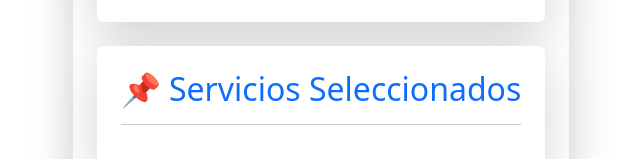
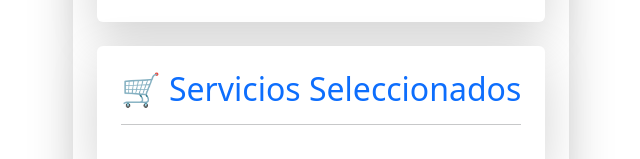
Before and after one commit to miguel9214/simulador-cotizaciones, a Vue app: page / in a window 1280 px wide. Shown: the part 429-588 px from the top of the page, without its empty margins (319-959 px from the left). Built offline with nearby package versions, Linux system fonts and the light colour scheme; the HTML template or start-up script is replaced by a standard one.

Commit message:
correcion de limite de compra

```diff
--- a/src/components/SeleccionadosList.vue
+++ b/src/components/SeleccionadosList.vue
@@ -1,11 +1,27 @@
 <template>
-    <div class="seleccionados-card shadow-lg p-4 rounded mb-4">
-      <h2 class="text-center text-primary">📌 Servicios Seleccionados</h2>
+    <div class="servicios-card shadow-lg p-4 rounded mb-4">
+      <h2 class="text-center text-primary">🛒 Servicios Seleccionados</h2>
       <hr />
       <ul class="list-group">
-        <li v-for="(servicio, index) in seleccionados" :key="index" class="list-group-item d-flex justify-content-between align-items-center">
-          <span class="fw-bold">{{ servicio.SERVICIOS_COMPLETOS }} ({{ servicio.cantidad }})</span>
-          <button class="btn btn-danger btn-sm rounded-circle" @click="$emit('eliminar-servicio', index)">❌</button>
+        <li
+          v-for="servicio in seleccionados"
+          :key="servicio.ID"
+          class="list-group-item d-flex justify-content-between align-items-center"
+        >
+          <span class="fw-bold">{{ servicio.SERVICIOS_COMPLETOS }}</span>
+
+          <div class="d-flex align-items-center">
+            <input
+              type="number"
+              class="form-control form-control-sm me-2"
+              :value="servicio.cantidad"
+              min="1"
+              max="10"
+              style="width: 60px;"
+              @input="$emit('actualizar-cantidad', servicio.ID, parseInt($event.target.value) || 1)"
+            />
+            <button class="btn btn-danger btn-sm rounded-circle" @click="$emit('eliminar-servicio', servicio.ID)">❌</button>
+          </div>
         </li>
       </ul>
     </div>
@@ -13,20 +29,15 @@
 
   <script setup>
   defineProps(['seleccionados']);
-  defineEmits(['eliminar-servicio']);
+  defineEmits(['actualizar-cantidad', 'eliminar-servicio']);
   </script>
 
   <style scoped>
-  .seleccionados-card {
+  .servicios-card {
     background: white;
     border-radius: 12px;
     max-width: 500px;
     margin: auto;
-    transition: transform 0.2s ease-in-out;
-  }
-
-  .seleccionados-card:hover {
-    transform: scale(1.02);
   }
 
   .list-group-item {
@@ -35,19 +46,9 @@
     border-radius: 8px;
     margin-bottom: 8px;
     padding: 10px 15px;
-    display: flex;
-    align-items: center;
   }
 
   .list-group-item:hover {
     background: #e9ecef;
   }
-
-  .btn-danger {
-    transition: background 0.2s ease-in-out;
-  }
-
-  .btn-danger:hover {
-    background: #c82333;
-  }
   </style>
--- a/src/views/Simulador.vue
+++ b/src/views/Simulador.vue
@@ -1,11 +1,15 @@
 <template>
     <div class="container mt-5 p-4 rounded shadow-lg bg-white">
       <h1 class="text-center mb-4 text-primary">Simulador de Cotizaciones</h1>
+
       <ServiciosList :servicios="servicios" @agregar-servicio="agregarServicio" />
+
       <SeleccionadosList
         :seleccionados="seleccionados"
+        @actualizar-cantidad="actualizarCantidad"
         @eliminar-servicio="eliminarServicio"
       />
+
       <ResumenCotizacion
         :totalMayorista="totalMayorista"
         :totalContado="totalContado"
@@ -33,15 +37,31 @@ const seleccionados = ref([]);
   const maxServicios = 10;
 
   const agregarServicio = (servicio) => {
+    const existente = seleccionados.value.find(s => s.ID === servicio.ID);
+    if (existente) {
+      if (existente.cantidad < 10) {
+        existente.cantidad += 1;
+      } else {
+        Swal.fire('Límite alcanzado', 'No puedes agregar más de 10 unidades de este servicio.', 'warning');
+      }
+    } else {
       if (seleccionados.value.length < maxServicios) {
         seleccionados.value.push({ ...servicio, cantidad: 1 });
       } else {
         Swal.fire('Límite alcanzado', 'No puedes agregar más de 10 servicios.', 'warning');
       }
+    }
   };
 
-const eliminarServicio = (index) => {
-  seleccionados.value.splice(index, 1);
+  const actualizarCantidad = (id, nuevaCantidad) => {
+    const servicio = seleccionados.value.find(s => s.ID === id);
+    if (servicio) {
+      servicio.cantidad = nuevaCantidad;
+    }
+  };
+
+  const eliminarServicio = (id) => {
+    seleccionados.value = seleccionados.value.filter(s => s.ID !== id);
   };
 
   const totalMayorista = computed(() => {
@@ -58,9 +78,7 @@ const descuentoPorVolumen = computed(() => {
   });
 
   const totalMinimo = computed(() => {
-  return seleccionados.value.length > 0
-    ? totalContado.value - descuentoPorVolumen.value
-    : 0;
+    return seleccionados.value.length > 0 ? totalContado.value - descuentoPorVolumen.value : 0;
   });
 
   const copiarResumen = () => {
```
Lines whose indentation alone changed are shown as unchanged.
